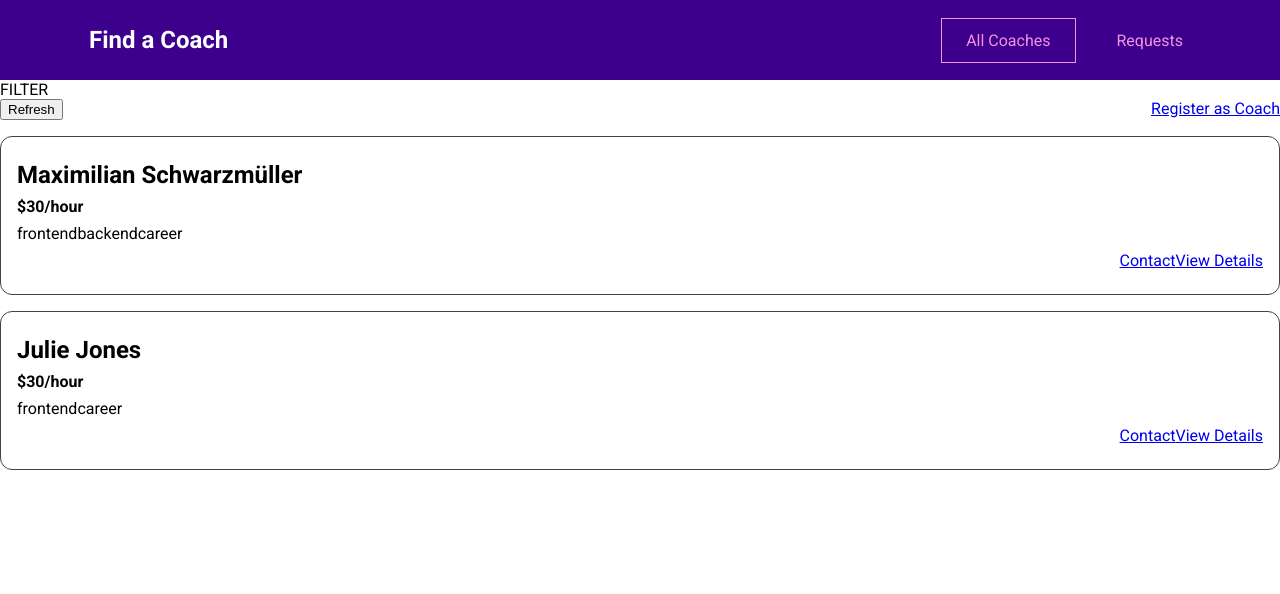
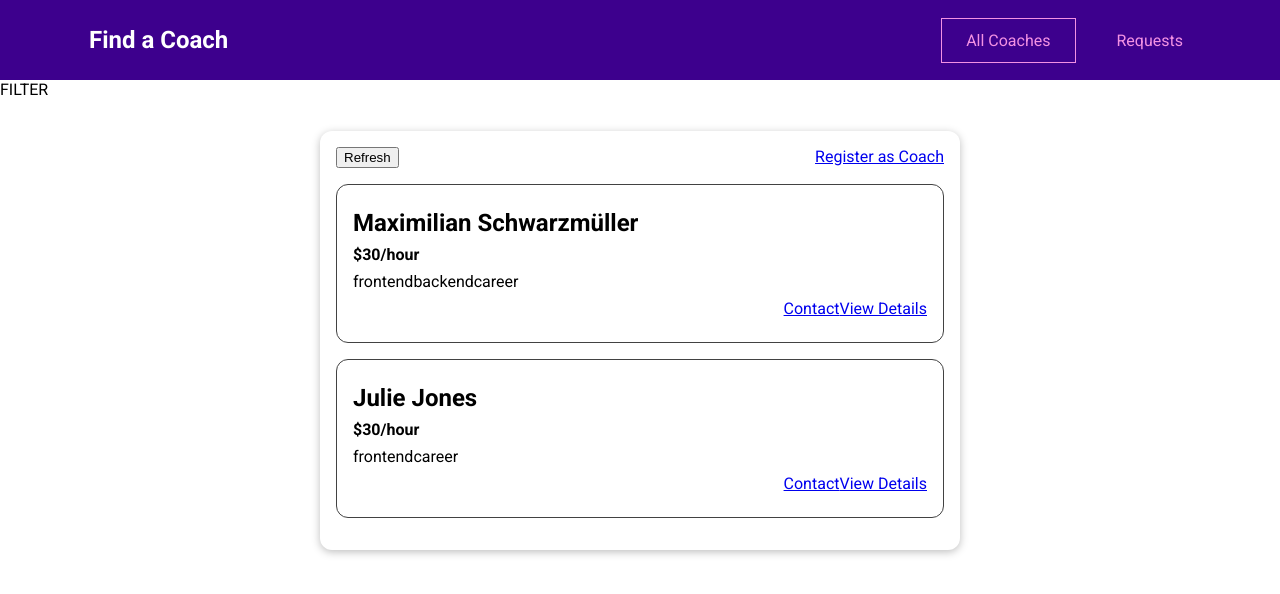
Before and after one commit to rahulkotla2/Find-A-Coach, a Vue app: page /coaches in a window 1280 px wide. Shown: the top 594 px of the page. Built offline with nearby package versions, Linux system fonts and the light colour scheme.

Commit message:
Creation and Addition of BaseCard Component

```diff
--- /dev/null
+++ b/src/components/ui/BaseCard.vue
@@ -0,0 +1,15 @@
+<template>
+    <div class="card">
+        <slot></slot>
+    </div>
+</template>
+
+<style>
+.card {
+    border-radius: 12px;
+    box-shadow: 0 2px 8px rgba(0, 0, 0, 0.26);
+    padding: 1rem;
+    margin: 2rem auto;
+    max-width: 40rem;
+}
+</style>
--- a/src/pages/coaches/CoachesList.vue
+++ b/src/pages/coaches/CoachesList.vue
@@ -3,6 +3,7 @@
         FILTER
     </section>
     <section>
+        <base-card>
             <div class="controls">
                 <button>Refresh</button>
                 <router-link to="/register">Register as Coach</router-link>
@@ -12,6 +13,7 @@
                     :last-name="coach.lastName" :rate="coach.hourlyRate" :areas="coach.areas"></coach-item>
             </ul>
             <h2 v-else>No Coaches Available</h2>
+        </base-card>
 </section>
 </template>
 
```
Also changed, not shown: src/main.js (+6 -1 lines), src/components/ui/BaseBadge.vue (added), src/components/ui/BaseButton.vue (added). Lines whose indentation alone changed are shown as unchanged.
